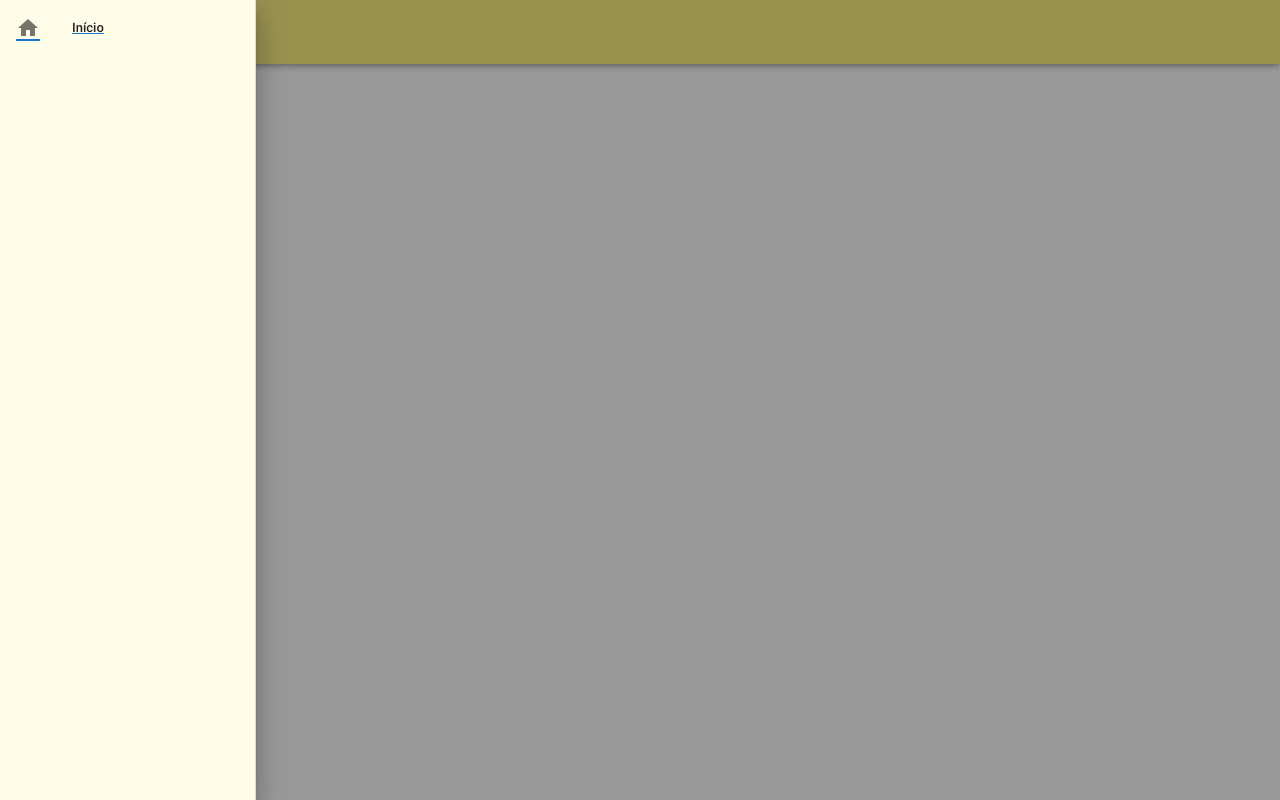
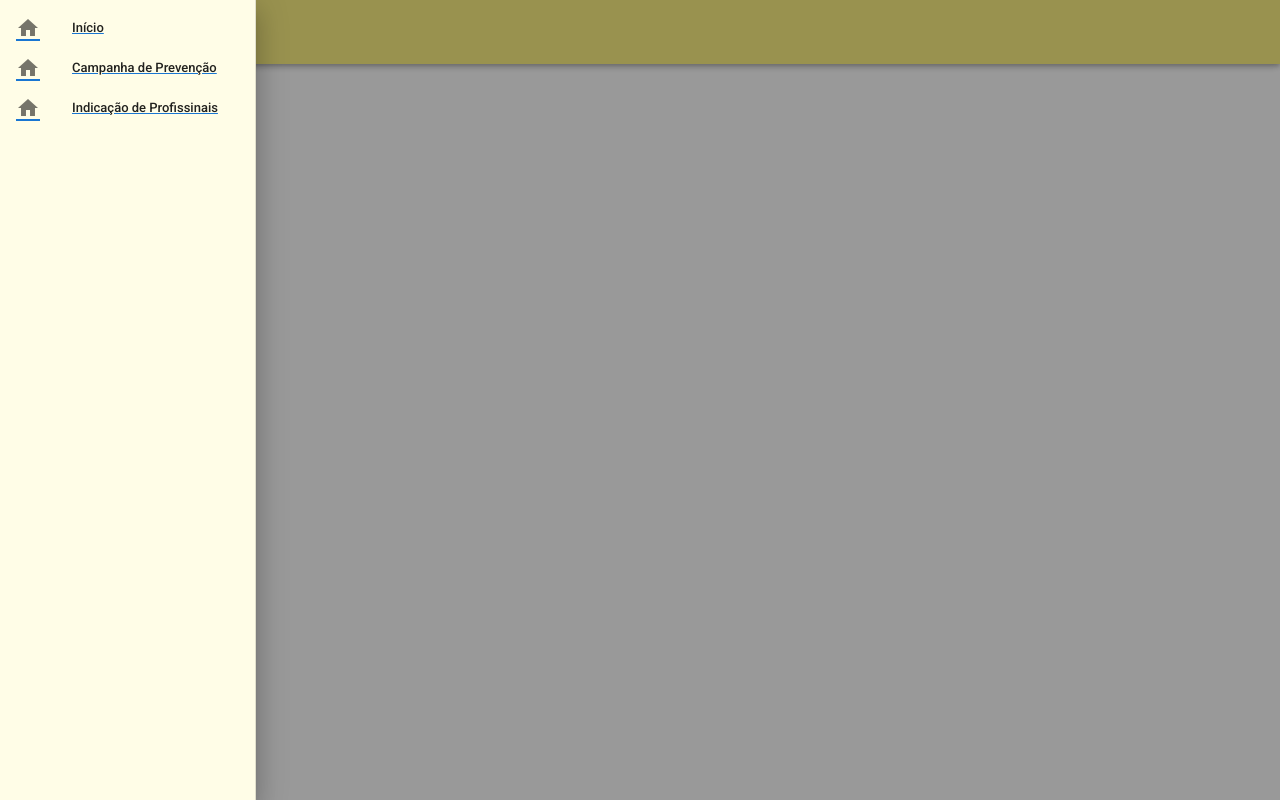
Before and after one commit to thaua-mengue/Hackathon-Setembro-Amarelo, a Vue app: page / in a window 1280 px wide. Both pictures are taken after a click on the button 28 px from the left and 32 px from the top of the page. Built offline with nearby package versions, Linux system fonts and the light colour scheme.

Commit message:
criação da estrutura da campanha de prevenção e colocando no menuu a campanha e indicações

```diff
--- a/src/components/shared/AppTopBar.vue
+++ b/src/components/shared/AppTopBar.vue
@@ -26,6 +26,22 @@
               <v-list-item-title>Início</v-list-item-title>
             </v-list-item>
           </router-link>
+          <router-link to="/campanha">
+            <v-list-item>
+              <v-list-item-icon>
+                <v-icon>mdi-home</v-icon>
+              </v-list-item-icon>
+              <v-list-item-title>Campanha de Prevenção</v-list-item-title>
+            </v-list-item>
+          </router-link>
+          <router-link to="/Profissinais">
+            <v-list-item>
+              <v-list-item-icon>
+                <v-icon>mdi-home</v-icon>
+              </v-list-item-icon>
+              <v-list-item-title>Indicação de Profissinais</v-list-item-title>
+            </v-list-item>
+          </router-link>
         </v-list-item-group>
       </v-list>
     </v-navigation-drawer>
--- a/src/plugins/vuetify.js
+++ b/src/plugins/vuetify.js
@@ -4,4 +4,5 @@ import Vuetify from 'vuetify/lib/framework';
 Vue.use(Vuetify);
 
 export default new Vuetify({
+
 });
--- a/src/router/index.js
+++ b/src/router/index.js
@@ -2,7 +2,7 @@ import Vue from 'vue'
 import VueRouter from 'vue-router'
 import Home from '../views/Home.vue'
 import IndicacaoProfissinais from '../views/IndicacaoProfissinais'
-
+import Campanha from '../views/Campanha'
 Vue.use(VueRouter)
 
 const routes = [
@@ -16,6 +16,11 @@ const routes = [
     name: 'IndicacaoProfissinais',
     component: IndicacaoProfissinais
   },
+  {
+    path: 'Campanha',
+    name: 'Campanha',
+    component: Campanha
+  }
 ]
 
 const router = new VueRouter({
--- /dev/null
+++ b/src/views/Campanha.vue
@@ -0,0 +1,28 @@
+<template>
+  <v-container>
+    <h2 class="text-h5 text-center mb-3 mt-5">
+      Campanha de Prevenção ao Suidicio
+    </h2>
+  </v-container>
+</template>
+
+<script>
+export default {
+  name: "Campanha",
+  data() {
+    return {
+      Campanha: [],
+    };
+  },
+  created() {
+    fetch("https://it3zxc-default-rtdb.firebaseio.com/setembroamarelo.json")
+      .then((response) => response.json())
+      .then((json) => {
+        this.campanha = json;
+      });
+  },
+};
+</script>
+
+<style scoped>
+</style>
```
